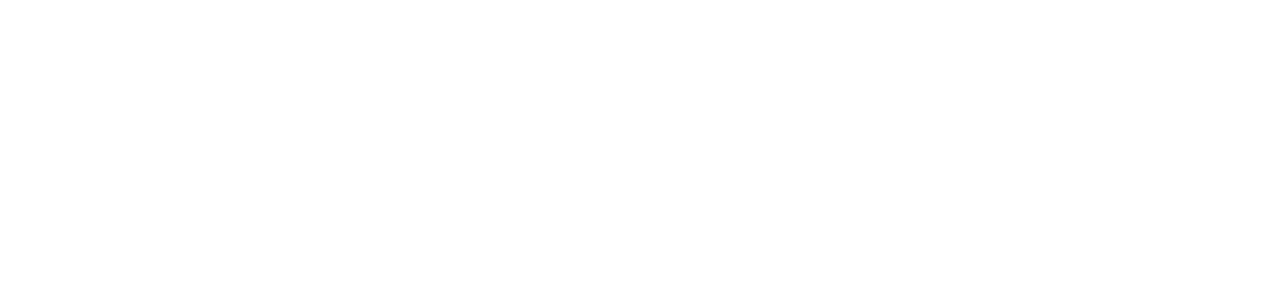
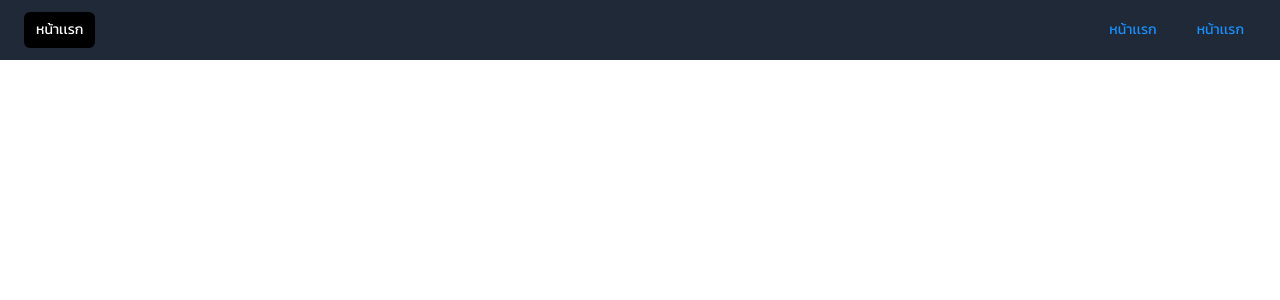
Before and after one commit to slilp/ecommerce-platform, a React (Create React App) app: page / in a window 1280 px wide. Shown: the top 300 px of the page. Built offline with nearby package versions, Linux system fonts and the light colour scheme.

Commit message:
nav layout

```diff
--- /dev/null
+++ b/craco.config.js
@@ -0,0 +1,10 @@
+module.exports = {
+    style: {
+      postcss: {
+        plugins: [
+          require('tailwindcss'),
+          require('autoprefixer'),
+        ],
+      },
+    },
+  }
--- a/src/App.js
+++ b/src/App.js
@@ -1,5 +1,8 @@
 import logo from "./logo.svg";
 import "./App.css";
+import 'antd/dist/antd.css';
+import './common/scss/fonts.scss';
+import './common/scss/layout.scss';
 import { Switch } from "react-router-dom";
 import Layout from "./layout";
 import ScrollToTop from "./common/components/scroll-to-top";
--- a/src/index.css
+++ b/src/index.css
@@ -1,4 +1,4 @@
-body {
+/* body {
   margin: 0;
   font-family: -apple-system, BlinkMacSystemFont, 'Segoe UI', 'Roboto', 'Oxygen',
     'Ubuntu', 'Cantarell', 'Fira Sans', 'Droid Sans', 'Helvetica Neue',
@@ -10,4 +10,8 @@
 code {
   font-family: source-code-pro, Menlo, Monaco, Consolas, 'Courier New',
     monospace;
-}
+} */
+
+@tailwind base;
+@tailwind components;
+@tailwind utilities;
--- a/src/layout/index.jsx
+++ b/src/layout/index.jsx
@@ -1,5 +1,5 @@
 import React from 'react'
-import NavBar from './footer';
+import NavBar from './navbar';
 import Footer from './footer';
 
 
--- a/src/layout/navbar/index.jsx
+++ b/src/layout/navbar/index.jsx
@@ -1,11 +1,51 @@
-import React from 'react'
+import React from "react";
+import styled from "styled-components";
 
-function NavBar() {
-    return (
-        <div>
+function NavBar(props) {
+  return (
+    <div className="bg-gray-800 p-3">
+      <div className="container mx-auto pl-3 pr-3">
+        <div className="hidden  lg:flex flex-wrap justify-between items-center">
+          <div className="flex space-x-5 align-middle">
+            <a className="bg-black text-white px-3 py-2 rounded-md text-sm font-medium">
+              หน้าเเรก
+            </a>
+          </div>
+          <div></div>
+          <div className="flex space-x-4">
+            <a className="text-grey-300 px-3 py-2 rounded-md text-sm font-medium">
+              หน้าเเรก
+            </a>
+            <a className="text-grey-300 px-3 py-2 rounded-md text-sm font-medium">
+              หน้าเเรก
+            </a>
+          </div>
+        </div>
+        <div className="flex flex-wrap justify-center items-center mb-3 lg:hidden">
+            <a className="bg-black text-white px-3 py-2 rounded-md text-sm font-medium">
+              หน้าเเรก
+            </a>
+        </div>
+        <div className="flex  flex-wrap justify-between items-center lg:hidden">
+          <div className="flex space-x-5 align-middle">
+            <a className="bg-black text-white px-3 py-2 rounded-md text-sm font-medium">
+              หน้าเเรก
+            </a>
+          </div>
+          <div></div>
+          <div className="flex space-x-4">
+            <a className="text-grey-300 px-3 py-2 rounded-md text-sm font-medium">
+              หน้าเเรก
+            </a>
+            <a className="text-grey-300 px-3 py-2 rounded-md text-sm font-medium">
+              หน้าเเรก
+            </a>
+          </div>
+        </div>
 
-        </div>
-    )
+      </div>
+    </div>
+  );
 }
 
-export default NavBar
+export default NavBar;
--- /dev/null
+++ b/tailwind.config.js
@@ -0,0 +1,11 @@
+module.exports = {
+  purge: ['./src/**/*.{js,jsx,ts,tsx}', './public/index.html'],
+  darkMode: false, // or 'media' or 'class'
+  theme: {
+    extend: {},
+  },
+  variants: {
+    extend: {},
+  },
+  plugins: [],
+}
```
Also changed, not shown: package.json (+9 -3 lines), 2 other files (tests, documents, lock files or other folders).
